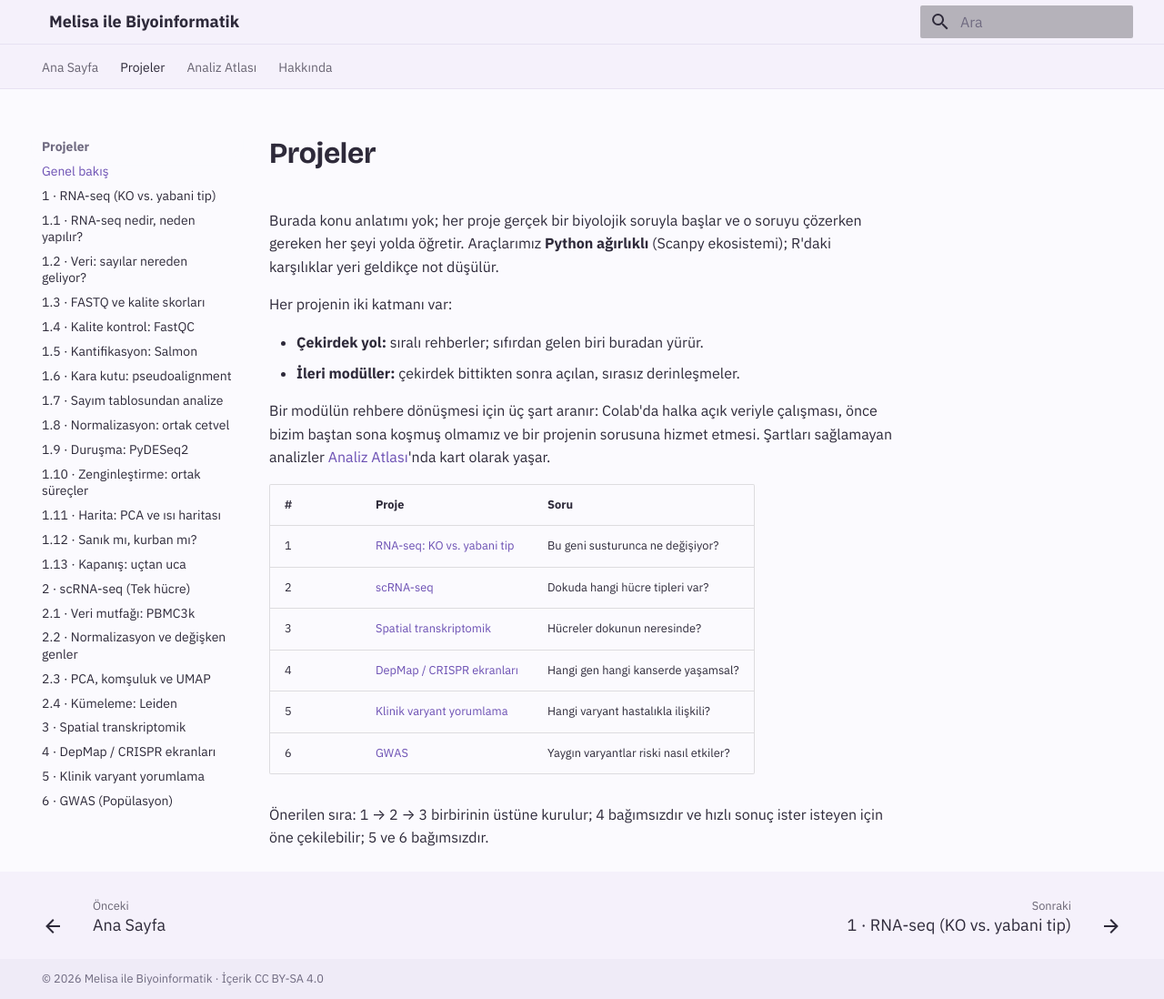
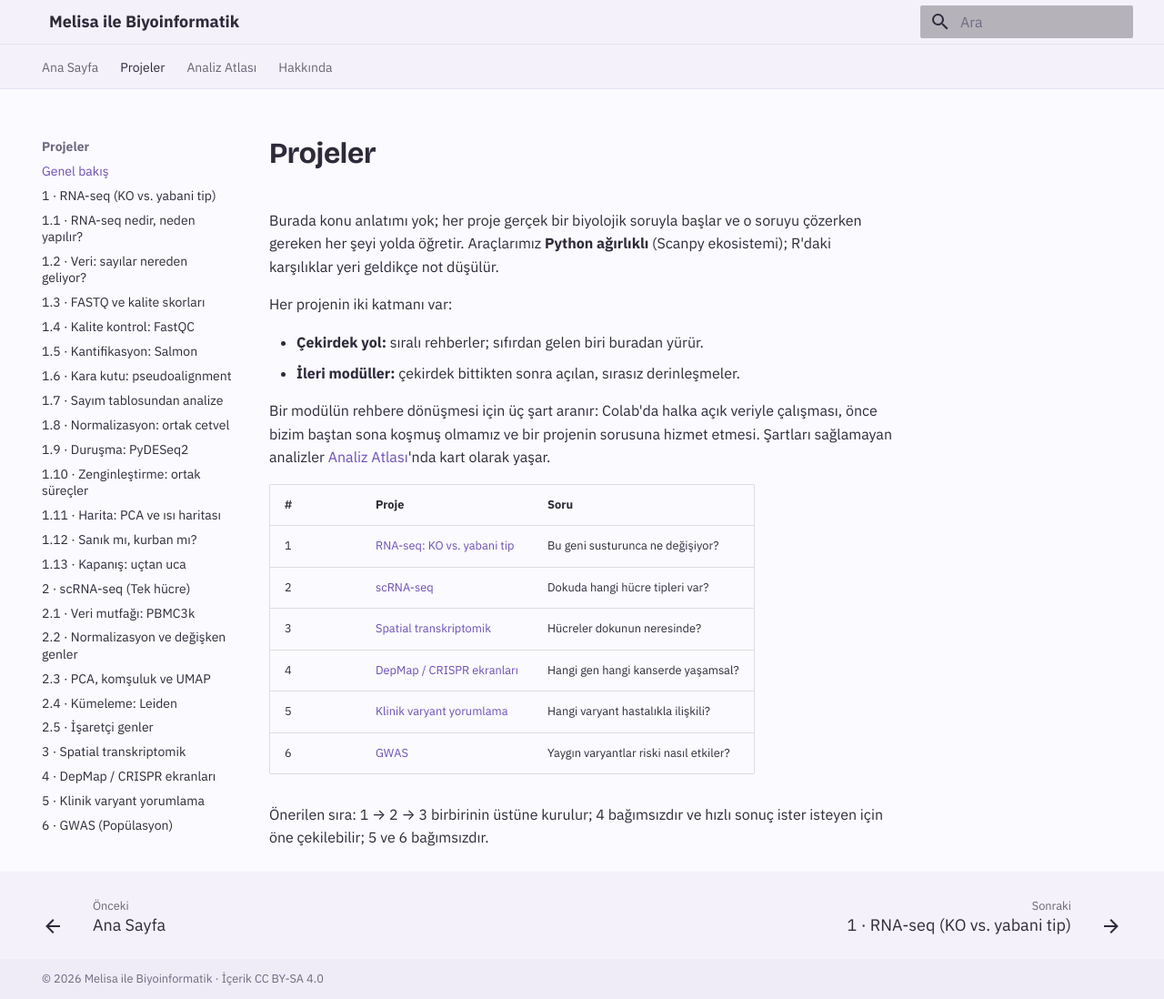
Before and after one commit to melissa-04/melisayla-biyoinformatik, an MkDocs documentation site: the page built from docs/projeler/index.md, in a window 1280 px wide and 1098 px high. Shown: the whole window at 91% size. Built offline with MkDocs 1.6.1 and Material for MkDocs 9.7.7, drawn with Linux system fonts in a browser that asks for light colours.

Commit message:
Update mkdocs.yml

```diff
--- a/mkdocs.yml
+++ b/mkdocs.yml
@@ -42,6 +42,7 @@ nav:
       - "2.2 · Normalizasyon ve değişken genler": projeler/scrna-02.md
       - "2.3 · PCA, komşuluk ve UMAP": projeler/scrna-03.md
       - "2.4 · Kümeleme: Leiden": projeler/scrna-04.md
+      - "2.5 · İşaretçi genler": projeler/scrna-05.md
       - "3 · Spatial transkriptomik": projeler/spatial.md
       - "4 · DepMap / CRISPR ekranları": projeler/depmap.md
       - "5 · Klinik varyant yorumlama": projeler/varyant-cagirma.md
```
